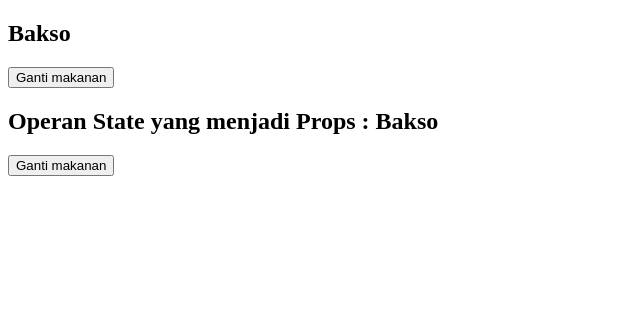
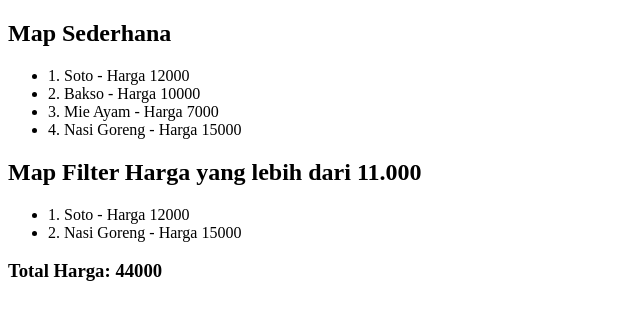
Before and after one commit to syofiazmi/react-js-dasar, a React (Create React App) app: page / in a window 1280 px wide. Shown: the top 320 px of the page, without its empty margins (0-640 px from the left). Built offline with nearby package versions, Linux system fonts and the light colour scheme.

Commit message:
docs: Map, Filter & Reduce

```diff
--- /dev/null
+++ b/src/Map.js
@@ -0,0 +1,49 @@
+import React from 'react'
+
+const makanans = [
+    {
+        nama: 'Soto',
+        harga: 12000
+    },
+    {
+        nama: 'Bakso',
+        harga: 10000
+    },
+    {
+        nama: 'Mie Ayam',
+        harga: 7000
+    },
+    {
+        nama: 'Nasi Goreng',
+        harga: 15000
+    },
+]
+
+// Reduce
+const total_bayar = makanans.reduce((total_harga, makanan) => {
+    return total_harga + makanan.harga
+}, 0)
+
+const Map = () => {
+    return (
+        <div>
+            <h2>Map Sederhana</h2>
+            <ul>
+                {makanans.map((makanan, index) => (
+                    <li>{index + 1}. {makanan.nama} - Harga {makanan.harga}</li>
+                ))}
+            </ul>
+
+            <h2>Map Filter Harga yang lebih dari 11.000</h2>
+            <ul>
+                {makanans.filter((makanan) => makanan.harga > 11000).map((makanan, index) => (
+                    <li>{index + 1}. {makanan.nama} - Harga {makanan.harga}</li>
+                ))}
+            </ul>
+
+            <h3>Total Harga: {total_bayar}</h3>
+        </div>
+    )
+}
+
+export default Map
--- a/src/index.js
+++ b/src/index.js
@@ -1,13 +1,15 @@
 import React from 'react';
 import ReactDOM from 'react-dom/client';
-import StateProps from './StateProps';
 // import App from './App';
+// import StateProps from './StateProps';
+import Map from './Map';
 
 
 const root = ReactDOM.createRoot(document.getElementById('root'));
 root.render(
   <React.StrictMode>
-    <StateProps />
     {/* <App /> */}
+    {/* <StateProps /> */}
+    <Map />
   </React.StrictMode>
 );
```
Also changed, not shown: 1 other file (tests, documents, lock files or other folders).
